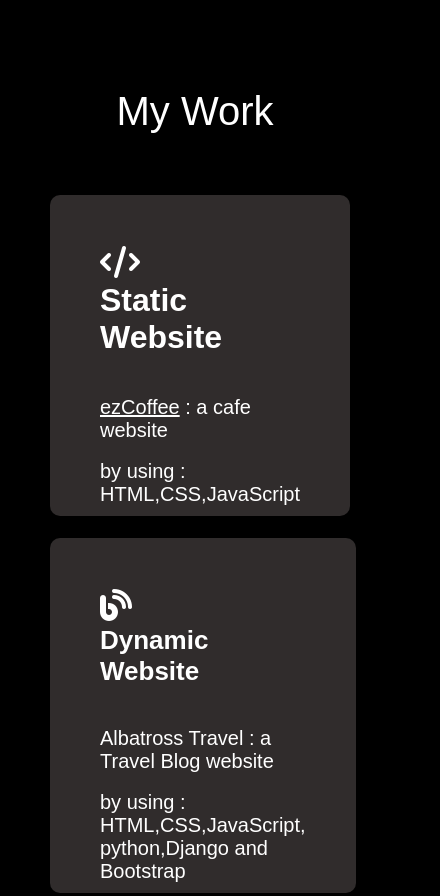
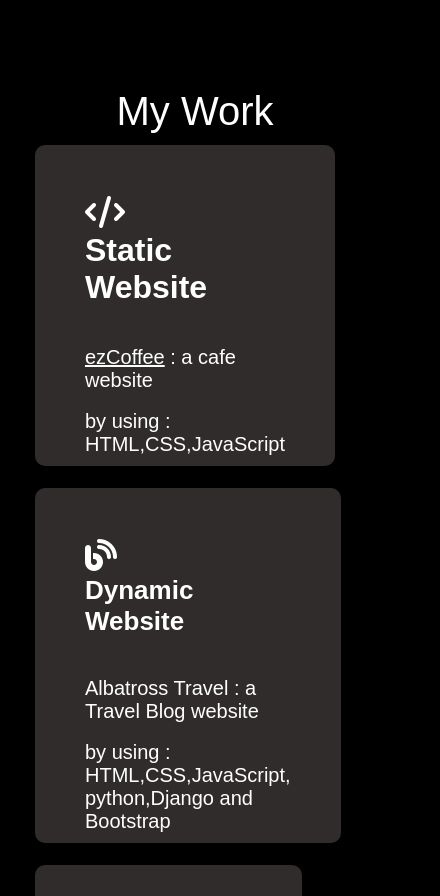
Before and after one commit to harshdharmashya/myPortfolio, a plain HTML site: page index.html in a window 390 px wide. Shown: the part 1860-2756 px from the top of the page, 440 px wide, since content can reach past the window. Drawn offline with nearby package versions, Linux system fonts and the light colour scheme.

Commit message:
hori scroll fix

```diff
--- a/responsive.css
+++ b/responsive.css
@@ -97,9 +97,12 @@
         flex-basis: 60%;
         margin-left: 19%;
     }
+    .project-tab {
+        margin: 0px;
 
+    }
     .rectangle {
-        margin: 11px 0;
+        margin: 11px 35px;
     }
 
     .row {
--- a/style.css
+++ b/style.css
@@ -8,7 +8,6 @@
 body {
     background-color: black;
     color: #fff;
-    overflow-x: hidden;
 }
 html{
     scroll-behavior: smooth;
@@ -197,6 +196,7 @@ nav .fas {
     justify-content: space-between;
     flex-wrap: wrap;
     margin: 50px;
+
 }
 
 .rectangle {
```
